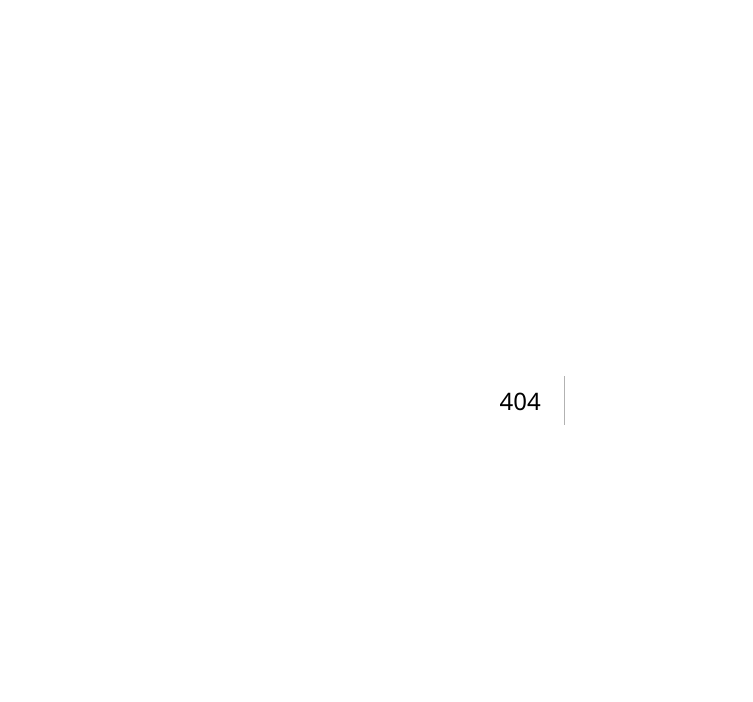
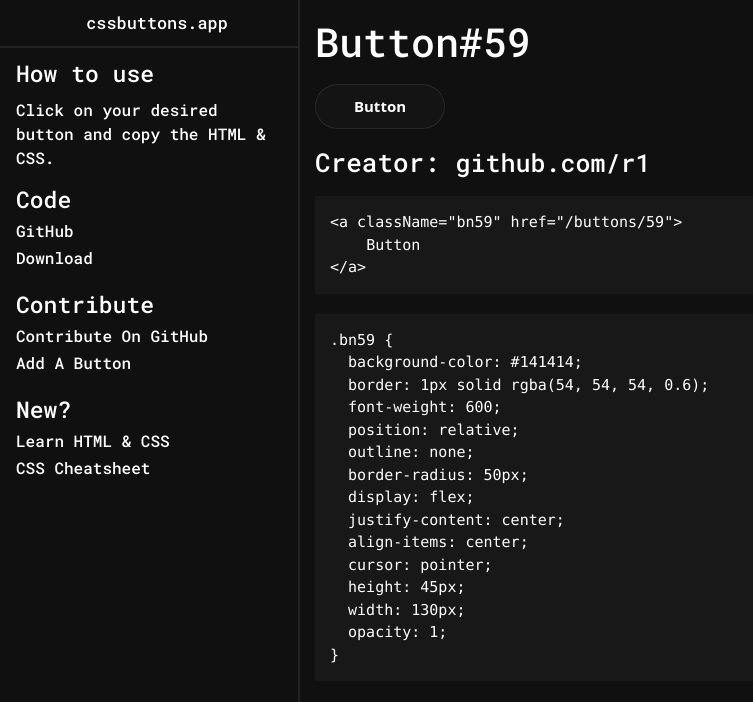
Before and after one commit to guivr/cssbuttons, a Next.js app: page /buttons/59 in a window 1280 px wide. Before the commit this address had no page. Shown: the top 702 px of the page, without its empty margins (0-753 px from the left). Built offline with nearby package versions, Linux system fonts and the light colour scheme.

Commit message:
done(buttons): added 2 buttons

```diff
--- a/components/Panel/Panel.css
+++ b/components/Panel/Panel.css
@@ -59,6 +59,23 @@ h1 {
   font-family: "Roboto Mono", monospace;
   font-size: calc(var(--font-size) + 7px);
   line-height: var(--line-height);
+  color: var(--color-white);
+}
+
+.h3bg {
+  padding: 0;
+  margin: 12px 0;
+  font-family: "Roboto Mono", monospace;
+  font-size: calc(var(--font-size) + 7px);
+  color: var(--color-white);
+}
+
+.h4bg {
+  padding: 0;
+  margin: 12px 0;
+  padding-bottom: 4px;
+  font-family: "Roboto Mono", monospace;
+  font-size: 16px;
   color: var(--color-white);
 }
 
--- a/components/Panel/Panel.js
+++ b/components/Panel/Panel.js
@@ -10,7 +10,11 @@ export default function Panel() {
       <div id="panelScrim">
         <div id="contentWrapper">
           <div id="content">
-            <h2 className="h2bg">Community</h2>
+            <h3 className="h3bg">How to use</h3>
+            <h4 className="h4bg">
+              Click on your desired button and copy the HTML & CSS.
+            </h4>
+            <h2 className="h2bg">Code</h2>
             <ul>
               <li>
                 <a
@@ -20,19 +24,6 @@ export default function Panel() {
                   rel="noopener noreferrer"
                 >
                   GitHub
-                </a>
-              </li>
-            </ul>
-            <h2 className="h2bg">Code</h2>
-            <ul>
-              <li>
-                <a
-                  className="bglink"
-                  href="https://github.com/r1/cssbuttons"
-                  target="_blank"
-                  rel="noopener noreferrer"
-                >
-                  GitHub (🌟 Give it a star!)
                 </a>
               </li>
               <li>
--- a/components/Viewer/Viewer.css
+++ b/components/Viewer/Viewer.css
@@ -1241,6 +1241,38 @@ a.bn11:hover {
   }
 }
 
+.bn59 {
+  background-color: #141414;
+  border: 1px solid rgba(54, 54, 54, 0.6);
+  font-weight: 600;
+  position: relative;
+  outline: none;
+  border-radius: 50px;
+  display: flex;
+  justify-content: center;
+  align-items: center;
+  cursor: pointer;
+  height: 45px;
+  width: 130px;
+  opacity: 1;
+}
+
+.bn60 {
+  background-color: #190c8d;
+  color: #ffffff;
+  font-size: 1.3em;
+  font-weight: 600;
+  position: relative;
+  outline: none;
+  border-radius: 50px;
+  display: flex;
+  justify-content: center;
+  align-items: center;
+  cursor: pointer;
+  height: 55px;
+  width: 160px;
+}
+
 /** Button End **/
 
 @media all and (min-width: 1500px) {
@@ -1302,6 +1334,7 @@ a.bn11:hover {
 
   #viewer {
     padding-left: 0;
+    padding-top: 3.6em;
   }
 }
 
--- a/components/Viewer/Viewer.js
+++ b/components/Viewer/Viewer.js
@@ -2,6 +2,16 @@ export default function Viewer() {
   return (
     <div id="viewer">
       <div id="viewerbuttons">
+      <div className="btndiv dark">
+          <a className="bn60" href="/buttons/60">
+            Button
+          </a>
+        </div>
+        <div className="btndiv dark">
+          <a className="bn59" href="/buttons/59">
+            Button
+          </a>
+        </div>
         <div className="btndiv dark">
           <a
             className="inline-flex items-center px-4 py-2 mt-2 text-lg font-semibold tracking-tighter text-white bg-blue-600"
--- a/next.config.js
+++ b/next.config.js
@@ -2,16 +2,8 @@ module.exports = {
   env: {
     REACT_APP_GA_ENV: process.env.REACT_APP_GA_ENV,
   },
-  webpack5: false,
   webpack: (config, { isServer }) => {
-    // Fixes npm packages that depend on `fs` module
-    if (!isServer) {
-      config.node = {
-        fs: "empty",
-      };
-    }
-
-    require("./scripts/generate-sitemap");
+    if (!isServer) config.resolve.fallback.fs = false;
     return config;
   },
 };
--- a/pages/_app.js
+++ b/pages/_app.js
@@ -15,7 +15,7 @@ function MyApp({ Component, pageProps }) {
           name="description"
           content="cssbuttons is an open source project full of CSS buttons for developers."
         ></meta>
-        <meta name="keywords" content="css buttons, cssbuttons, css button" />
+        <meta name="keywords" content="css buttons, cssbuttons, css button, button css" />
         <link rel="icon" type="image/png" href="/logo.png" />
         <link
           rel="icon"
--- /dev/null
+++ b/pages/buttons/59.js
@@ -0,0 +1,53 @@
+import React from "react";
+import Panel from "@/components/Panel/Panel.js";
+
+function Button() {
+  return (
+    <div>
+      <Panel />
+      <div id="viewer">
+        <div className="f416">
+          <h1 className="buttonh1">Button#59</h1>
+          <a className="bn59" href="/buttons/59">
+            Button
+          </a>
+          <h2 className="h2source">
+            Creator:{" "}
+            <a
+              href="https://github.com/r1"
+              className="avis"
+              target="_blank"
+              rel="noopener noreferrer"
+            >
+              github.com/r1
+            </a>
+          </h2>
+          <div>
+            <pre className="prettyprint">{`<a className="bn59" href="/buttons/59">
+    Button
+</a>`}</pre>
+          </div>
+          <div>
+            <pre className="prettyprint">{`.bn59 {
+  background-color: #141414;
+  border: 1px solid rgba(54, 54, 54, 0.6);
+  font-weight: 600;
+  position: relative;
+  outline: none;
+  border-radius: 50px;
+  display: flex;
+  justify-content: center;
+  align-items: center;
+  cursor: pointer;
+  height: 45px;
+  width: 130px;
+  opacity: 1;
+}`}</pre>
+          </div>
+        </div>
+      </div>
+    </div>
+  );
+}
+
+export default Button;
--- /dev/null
+++ b/pages/buttons/60.js
@@ -0,0 +1,53 @@
+import React from "react";
+import Panel from "@/components/Panel/Panel.js";
+
+function Button() {
+  return (
+    <div>
+      <Panel />
+      <div id="viewer">
+        <div className="f416">
+          <h1 className="buttonh1">Button#60</h1>
+          <a className="bn60" href="/buttons/60">
+            Button
+          </a>
+          <h2 className="h2source">
+            Creator:{" "}
+            <a
+              href="https://github.com/r1"
+              className="avis"
+              target="_blank"
+              rel="noopener noreferrer"
+            >
+              github.com/r1
+            </a>
+          </h2>
+          <div>
+            <pre className="prettyprint">{`<a className="bn60" href="/buttons/60">
+    Button
+</a>`}</pre>
+          </div>
+          <div>
+            <pre className="prettyprint">{`.bn60 {
+  background-color: #190c8d;
+  color: #ffffff;
+  font-size: 1.3em;
+  font-weight: 600;
+  position: relative;
+  outline: none;
+  border-radius: 50px;
+  display: flex;
+  justify-content: center;
+  align-items: center;
+  cursor: pointer;
+  height: 55px;
+  width: 160px;
+}`}</pre>
+          </div>
+        </div>
+      </div>
+    </div>
+  );
+}
+
+export default Button;
--- a/pages/index.js
+++ b/pages/index.js
@@ -6,12 +6,6 @@ export default function Home() {
   return (
     <div>
       <Head>
-        <link rel="icon" type="image/png" href="/logo.png" />
-        <link
-          rel="icon"
-          type="image/png"
-          href="https://cssbuttons.app/logo.png"
-        />
         <script src="https://cdn.jsdelivr.net/gh/google/code-prettify@master/loader/run_prettify.js" />
         <link
           href="https://fonts.googleapis.com/css2?family=Roboto+Mono:wght@500&display=swap"
```
Also changed, not shown: package.json (+7 -6 lines), public/robots.txt, 2 other files (tests, documents, lock files or other folders).
